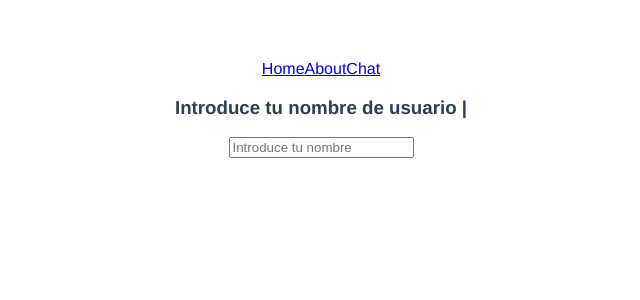
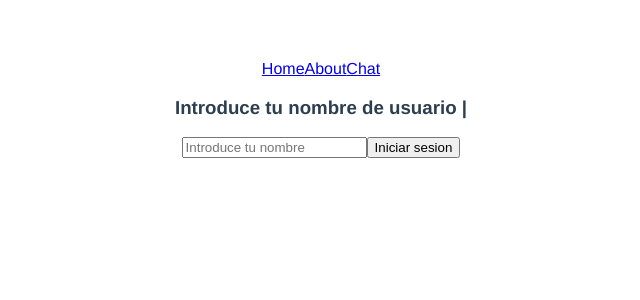
Before and after one commit to SabinoHdz/vue-router, a Vue app: page / in a window 1280 px wide. Shown: the top 300 px of the page, without its empty margins (319-959 px from the left). Built offline with nearby package versions, Linux system fonts and the light colour scheme.

Commit message:
navegacion programatica

```diff
--- a/src/views/HomeView.vue
+++ b/src/views/HomeView.vue
@@ -1,6 +1,7 @@
 <template>
   <h3>Introduce tu nombre de usuario   | {{ username }}</h3>
   <input type="text" placeholder="Introduce tu nombre" v-model="username">
+  <button @click="iniciar">Iniciar sesion</button>
 </template>
 
 <script>
@@ -9,6 +10,15 @@ data(){
     return{
         username:null,
     }
+},
+methods:{
+  iniciar(){
+    this.$router.push({name:'chat',query:{
+      varable:1,
+    },
+    //replace:true
+  });
+  }
 }
 }
 </script>
```
